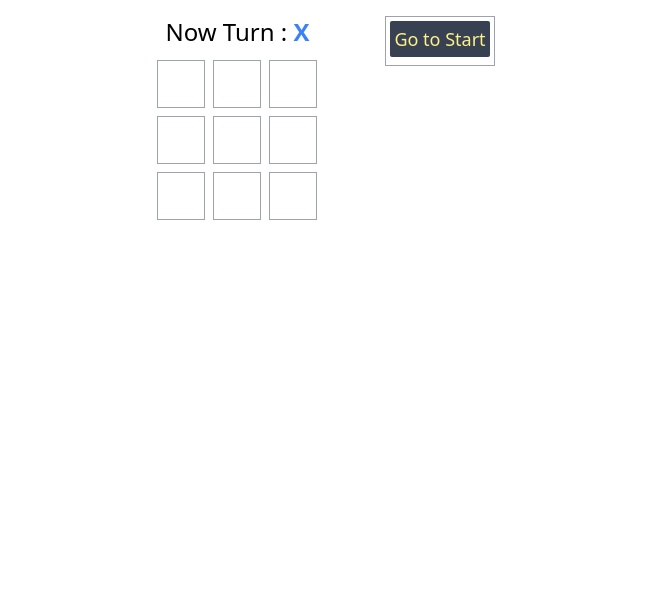
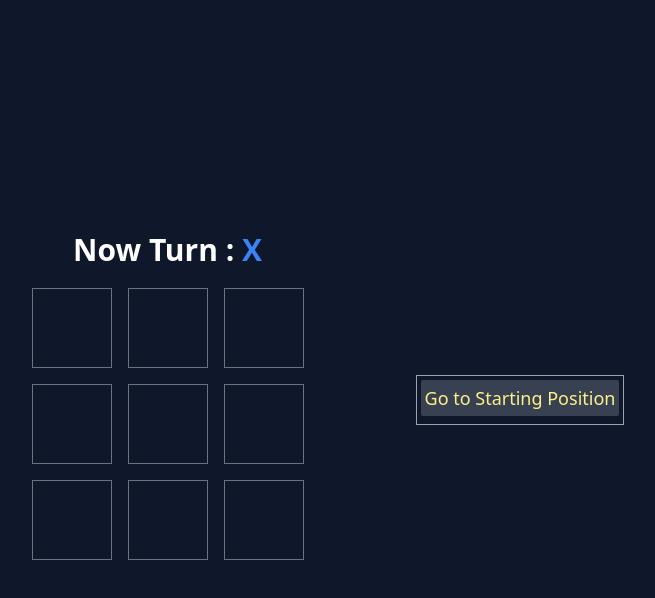
Before and after one commit to aansourav/TicTacToe, a React (Vite) app: page / in a window 1280 px wide. Shown: the top 598 px of the page, without its empty margins (316-971 px from the left). Built offline with nearby package versions, Linux system fonts and the light colour scheme.

Commit message:
UI Re-colored

```diff
--- a/src/App.jsx
+++ b/src/App.jsx
@@ -3,7 +3,7 @@ import { useState } from "react";
 function Square({ value, onSquareClick }) {
   return (
     <button
-      className="bg-white border border-gray-400 h-12 w-12 m-1 leading-9 text-lg"
+      className={`size-20 border border-gray-500 m-2 font-bold text-2xl text-center ${value === 'X' ? 'text-red-600' : 'text-green-600'}`}
       onClick={onSquareClick}
     >
       {value}
@@ -16,14 +16,21 @@ function Board({ xIsNext, squares, onPlay }) {
   let status;
 
   if (winner) {
-    status = <div className="text-green-700 text-2xl text-center mb-2">Winner: {winner}</div>
+    status = <div className="text-center mb-3 text-3xl font-bold">Winner - <span className="text-4xl text-blue-500">{winner}</span></div>;
   } else if (squares.every((square) => square !== null)) {
-    status = <div className="text-red-600 text-2xl text-center mb-2">Game Draw</div>;
+    status = <div className="text-red-600 text-3xl font-bold text-center mb-3">Game Draw</div>;
+  } else {
+    status = (
+      <div className="text-center mb-3 text-3xl font-bold">
+        Now Turn :{" "}
+        {xIsNext ? (
+          <span className="text-blue-500">X</span>
+        ) : (
+          <span className="text-blue-500">O</span>
+        )}
+      </div>
+    );
   }
-  else {
-    status = <div className="text-2xl text-center mb-2">Now Turn :  {(xIsNext ? <span className="text-blue-500 font-bold text-2xl">X</span> : <span className="text-blue-500 font-bold text-2xl">O</span>)}</div>
-  }
-
 
   function handClick(i) {
     if (squares[i] || calculateWinner(squares)) {
@@ -70,7 +77,7 @@ export default function Game() {
 
   function handlePlay(nextSquares) {
     setXIsNext(!xIsNext);
-    const nextHistory = [...history.slice(0, currentMove + 1), nextSquares]
+    const nextHistory = [...history.slice(0, currentMove + 1), nextSquares];
     setHistory(nextHistory);
     setCurrentMove(nextHistory.length - 1);
   }
@@ -85,32 +92,26 @@ export default function Game() {
     if (move > 0) {
       description = `Go to move # ${move}`;
     } else {
-      description = <span className="text-yellow-200">Go to Start</span>
+      description = <span className="text-yellow-200">Go to Starting Position</span>;
     }
     return (
-      <li
-        key={move}
-        className="bg-gray-700 text-white mb-1 p-1 rounded-sm">
+      <li key={move} className="bg-gray-700 text-white mb-1 p-1 rounded-sm">
         <button onClick={() => jumpTo(move)}>{description}</button>
       </li>
-    )
-  })
+    );
+  });
 
   return (
-    <div className="flex justify-center p-4">
+    <div className="p-4 w-full h-screen bg-slate-900 flex justify-center items-center text-white gap-10">
       <div className="mr-16">
-        <Board
-          xIsNext={xIsNext}
-          squares={currentSquares}
-          onPlay={handlePlay} />
+        <Board xIsNext={xIsNext} squares={currentSquares} onPlay={handlePlay} />
       </div>
       <div>
         <ol className="border border-gray-400 p-1 text-lg">{moves}</ol>
       </div>
     </div>
-  )
+  );
 }
-
 
 function calculateWinner(squares) {
   const lines = [
@@ -121,7 +122,7 @@ function calculateWinner(squares) {
     [1, 4, 7],
     [2, 5, 8],
     [0, 4, 8],
-    [2, 4, 6]
+    [2, 4, 6],
   ];
   for (let i = 0; i < lines.length; i++) {
     const [a, b, c] = lines[i];
```
Also changed, not shown: test.js (added, +8 -0 lines).
